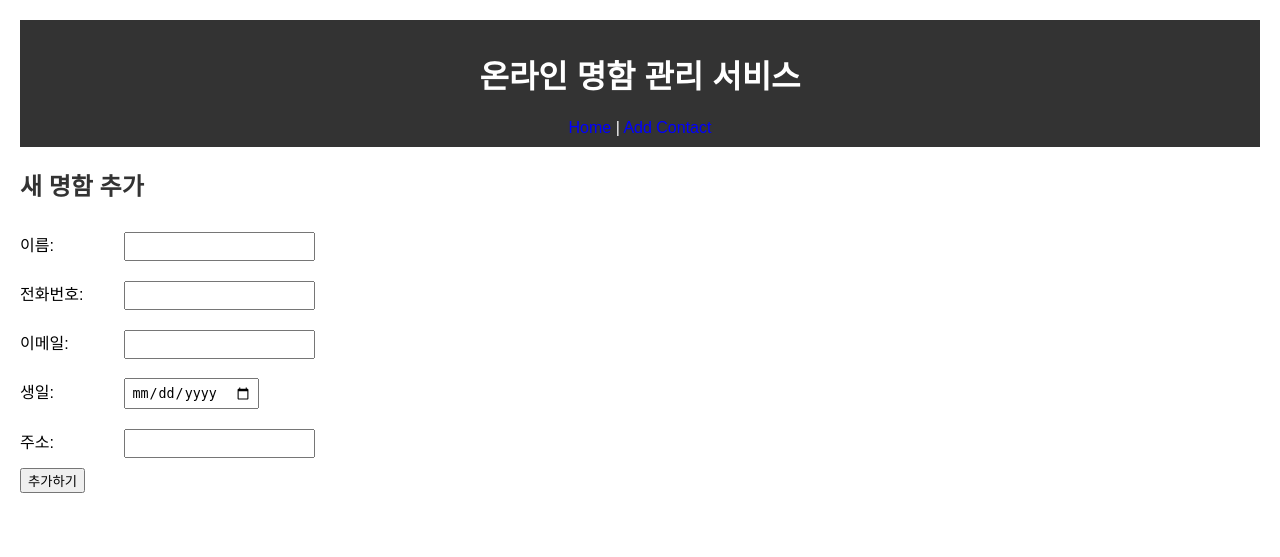
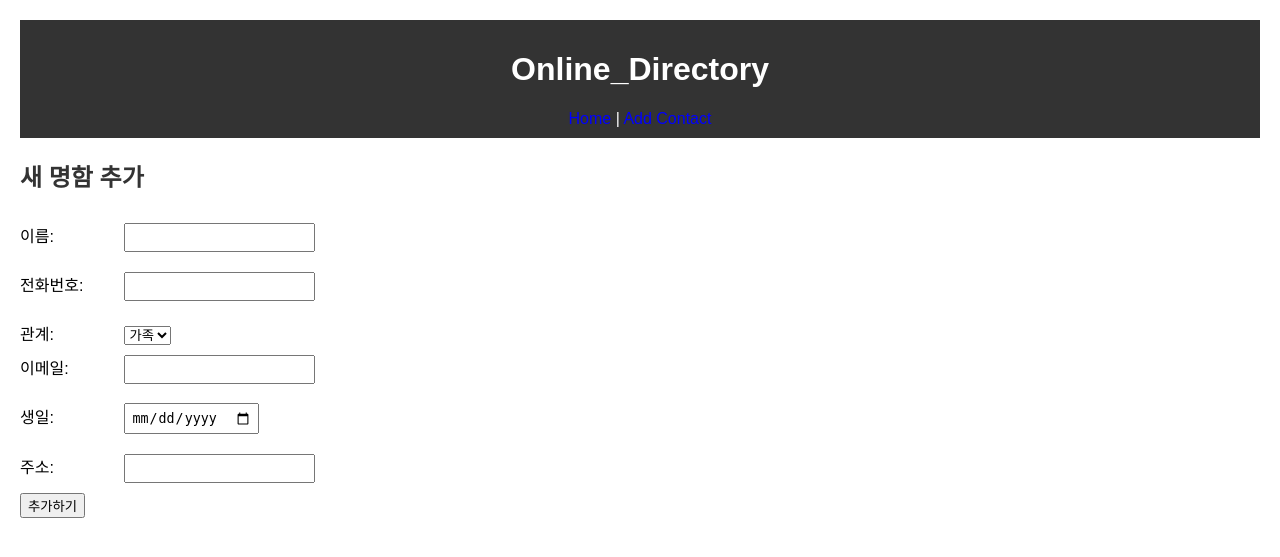
Before and after one commit to DaveLEE777/online_directory, a Flask app: page /add in a window 1280 px wide. Shown: the top 557 px of the page. Run offline with Flask 3, Linux system fonts and the light colour scheme.

Commit message:
feat: add relation db

```diff
--- a/app.py
+++ b/app.py
@@ -13,6 +13,7 @@ class Contact(db.Model):
     email = db.Column(db.String(50))
     birthday = db.Column(db.String(10))
     address = db.Column(db.String(100))
+    relation = db.Column(db.String(100))
 
 # 데이터베이스 생성
 with app.app_context():
@@ -31,8 +32,9 @@ def add_contact():
         email = request.form.get('email')
         birthday = request.form.get('birthday')
         address = request.form.get('address')
+        relation = request.form.get('relation')
 
-        new_contact = Contact(name=name, phone=phone, email=email, birthday=birthday, address=address)
+        new_contact = Contact(name=name, phone=phone, email=email, birthday=birthday, address=address, relation=relation)
         db.session.add(new_contact)
         db.session.commit()
         return redirect(url_for('index'))
--- a/templates/add_contact.html
+++ b/templates/add_contact.html
@@ -8,6 +8,17 @@
 
     <label for="phone">전화번호:</label>
     <input type="text" name="phone" required><br>
+
+    <label for="relation">관계:</label>
+    <select name="relation" required>
+        <option value="가족">가족</option>
+        <option value="친구">친구</option>
+        <option value="회사">회사</option>
+        <option value="학교">학교</option>
+        <option value="상사">상사</option>
+    </select><br>
+
+
 
     <label for="email">이메일:</label>
     <input type="email" name="email"><br>
--- a/templates/base.html
+++ b/templates/base.html
@@ -3,12 +3,12 @@
 <head>
     <meta charset="UTF-8">
     <meta name="viewport" content="width=device-width, initial-scale=1.0">
-    <title>Online Business Card</title>
+    <title>Online_Directory</title>
     <link rel="stylesheet" href="{{ url_for('static', filename='style.css') }}">
 </head>
 <body>
     <header>
-        <h1>온라인 명함 관리 서비스</h1>
+        <h1>Online_Directory</h1>
         <a href="{{ url_for('index') }}">Home</a> | <a href="{{ url_for('add_contact') }}">Add Contact</a>
     </header>
     <main>
--- a/templates/detail.html
+++ b/templates/detail.html
@@ -4,9 +4,11 @@
 <h2>상세 정보</h2>
 <p><strong>이름:</strong> {{ contact.name }}</p>
 <p><strong>전화번호:</strong> {{ contact.phone }}</p>
+<p><strong>관계:</strong> {{ contact.relation }}</p>
 <p><strong>이메일:</strong> {{ contact.email }}</p>
 <p><strong>생일:</strong> {{ contact.birthday }}</p>
 <p><strong>주소:</strong> {{ contact.address }}</p>
+
 
 <!-- 삭제 버튼 -->
 <form action="{{ url_for('delete_contact', id=contact.id) }}" method="post">
```
Also changed, not shown: instance/contacts.db.
